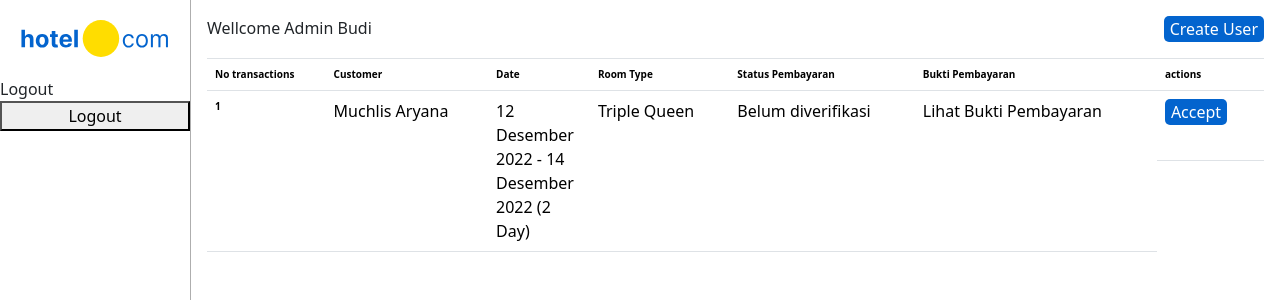
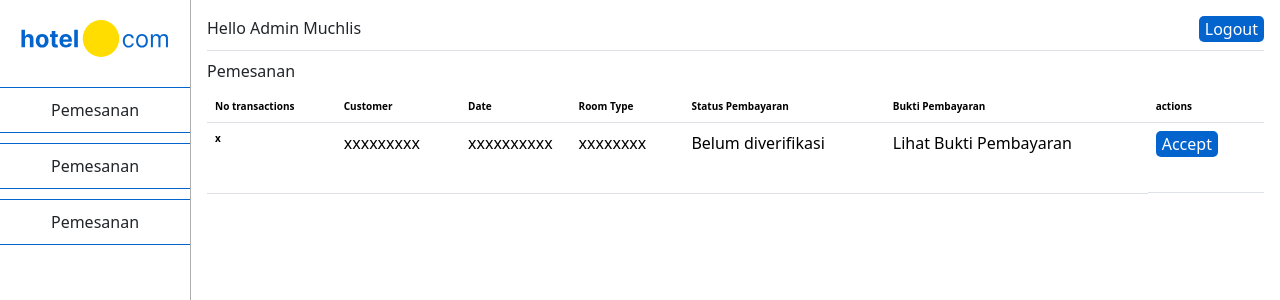
Before and after one commit to muchlisaryn/Admin-Hotels, a React (Create React App) app: page /hotel in a window 1280 px wide. Shown: the top 300 px of the page. Built offline with nearby package versions, Linux system fonts and the light colour scheme.

Commit message:
integration photo with api

```diff
--- a/src/component/molecules/Sidebar/index.jsx
+++ b/src/component/molecules/Sidebar/index.jsx
@@ -10,8 +10,10 @@ export default function Sidebar() {
         <div style={{ padding: 20 }}>
           <Logo size={150} />
         </div>
-        <div className="align-item-end">Logout</div>
-        <button>Logout</button>
+
+        <div className="menu-item">Pemesanan</div>
+        <div className="menu-item">Pemesanan</div>
+        <div className="menu-item">Pemesanan</div>
       </div>
     </div>
   );
--- a/src/component/molecules/Sidebar/style.css
+++ b/src/component/molecules/Sidebar/style.css
@@ -2,3 +2,16 @@
   border-right: 1px solid #aeaeae;
   height: 100vh;
 }
+
+.menu-item {
+  text-align: center;
+  padding: 10px;
+  margin-top: 10px;
+  border-top: 1px solid #0364ce;
+  border-bottom: 1px solid #0364ce;
+}
+
+.menu-item:hover {
+  background-color: #0364ce;
+  color: white;
+}
--- a/src/pages/AdminHotel/index.jsx
+++ b/src/pages/AdminHotel/index.jsx
@@ -9,9 +9,9 @@ import { useState } from "react";
 export default function AdminHotel() {
   const [verifikasi, setVerifikasi] = useState("Belum diverifikasi");
 
-  const openPayment = () => {
+  const openPayment = (image) => {
     Swal.fire({
-      imageUrl: "https://placeholder.pics/svg/300x1500",
+      imageUrl: "http://localhost:8000/uploads/57348131-LOGO-_PDIP.svg.png",
       imageHeight: 300,
       imageWidth: 300,
       imageAlt: "A tall image",
@@ -22,15 +22,15 @@ export default function AdminHotel() {
     <div className="d-flex ">
       <Sidebar />
       <div className="w-100 p-3">
-        <div className="d-flex justify-content-between border-bottom pb-3">
-          <div>Wellcome Admin Budi</div>
+        <div className="d-flex justify-content-between border-bottom pb-2 mb-2">
+          <div>Hello Admin Muchlis </div>
           <div className="d-flex">
-            <Link to="/user/create-user">
-              <Button title="Create User" color={colors.yellow} />
-            </Link>
+            <Button title="Logout" color={colors.yellow} />
           </div>
         </div>
-        <table class="table-transactions table">
+
+        <div>Pemesanan</div>
+        <table className="table-transactions table mt-2">
           <thead>
             <tr>
               <th scope="col">No transactions</th>
@@ -44,12 +44,10 @@ export default function AdminHotel() {
           </thead>
           <tbody>
             <tr>
-              <th scope="row">1</th>
-              <td>Muchlis Aryana </td>
-              <td style={{ maxWidth: 82 }}>
-                12 Desember 2022 - 14 Desember 2022 (2 Day)
-              </td>
-              <td>Triple Queen</td>
+              <th scope="row">x</th>
+              <td>xxxxxxxxx </td>
+              <td style={{ maxWidth: 82 }}>xxxxxxxxxx</td>
+              <td>xxxxxxxx</td>
 
               <td>{verifikasi}</td>
               <td onClick={openPayment} className="bukti-Pembayaran">
@@ -57,9 +55,7 @@ export default function AdminHotel() {
               </td>
               <td className="d-flex" style={{ height: 70 }}>
                 <div className="me-2">
-                  <Link to="/user/edit-user/:id">
-                    <Button title="Accept" color={colors.yellow} />
-                  </Link>
+                  <Button title="Accept" color={colors.yellow} />
                 </div>
               </td>
             </tr>
--- a/src/pages/AdminUser/index.jsx
+++ b/src/pages/AdminUser/index.jsx
@@ -52,7 +52,7 @@ export default function AdminUser() {
               <th scope="col">Role</th>
               <th scope="col">username</th>
               <th scope="col">email</th>
-              <th scope="col">telephone</th>
+
               <th scope="col">actions</th>
             </tr>
           </thead>
@@ -62,11 +62,16 @@ export default function AdminUser() {
             <tbody>
               {users?.map((item) => (
                 <tr key={item._id}>
-                  <th scope="row">1</th>
+                  <th scope="row">
+                    <img
+                      src={`http://localhost:8000/${item?.image?.name}`}
+                      style={{ width: 30, height: 30 }}
+                    />
+                  </th>
                   <td>{item?.role}</td>
                   <td>{item?.username}</td>
                   <td>{item?.email}</td>
-                  <td>{item?.telephone}</td>
+
                   <td className="d-flex">
                     <div className="me-2">
                       <Link to={`/user/edit-user/${item._id}`}>
--- a/src/pages/CreateUser/index.jsx
+++ b/src/pages/CreateUser/index.jsx
@@ -38,7 +38,8 @@ export default function CreateUser() {
     },
   ];
 
-  const clear = () => {
+  const clear = (e) => {
+    e.preventDefault();
     setEmail("");
     setPassword("");
     setUsername("");
@@ -49,9 +50,42 @@ export default function CreateUser() {
     setPhoto(null);
   };
 
-  const Create = () => {
-    axios
-      .post("http://localhost:8000/api/v1/cms/users", {
+  const uploadImage = async (file) => {
+    let formData = new FormData();
+    formData.append("avatar", file);
+    const res = await axios.post(
+      "http://localhost:8000/api/v1/cms/images",
+      formData,
+      true
+    );
+    return res;
+  };
+
+  const handleChange = async (e) => {
+    if (e.target.name === "avatar") {
+      if (
+        e?.target?.files[0].type === "image/jpg" ||
+        e?.target?.files[0].type === "image/png" ||
+        e?.target?.files[0].type === "image/jpeg"
+      ) {
+        var size = parseFloat(e.target.files[0].size / 3145728).toFixed(2);
+
+        if (size > 2) {
+          alert("please select image size less than 3 MB");
+        } else {
+          const res = await uploadImage(e.target.files[0]);
+          setPhoto(res.data.data._id);
+        }
+      } else {
+        alert("Please input Image format PNG | JPG | JPEG");
+      }
+    }
+  };
+
+  const Create = async (e) => {
+    e.preventDefault();
+
+    const res = await axios.post("http://localhost:8000/api/v1/cms/users", {
       email: email,
       username: username,
       firstName: firstName,
@@ -60,16 +94,13 @@ export default function CreateUser() {
       telephone: telephone,
       image: photo,
       role: role,
-      })
-      .then((res) => {
-        console.log(res);
-      })
-      .catch((err) => {
-        console.log(err);
-        setMessageError(err.response.data.msg);
     });
-
+    if (res.data.data) {
+      console.log("berhasil");
       navigate("/user");
+    } else {
+      console.log(res.response.data.msg);
+    }
   };
 
   return (
@@ -177,8 +208,9 @@ export default function CreateUser() {
               </div>
               <input
                 type="file"
-                onChange={(e) => setPhoto(e.target.value)}
-                value={photo}
+                onChange={handleChange}
+                label={"avatar"}
+                name="avatar"
               />
             </div>
             <div className="form-group d-flex">
```
Also changed, not shown: 1 other file (tests, documents, lock files or other folders). Lines whose indentation alone changed are shown as unchanged.
